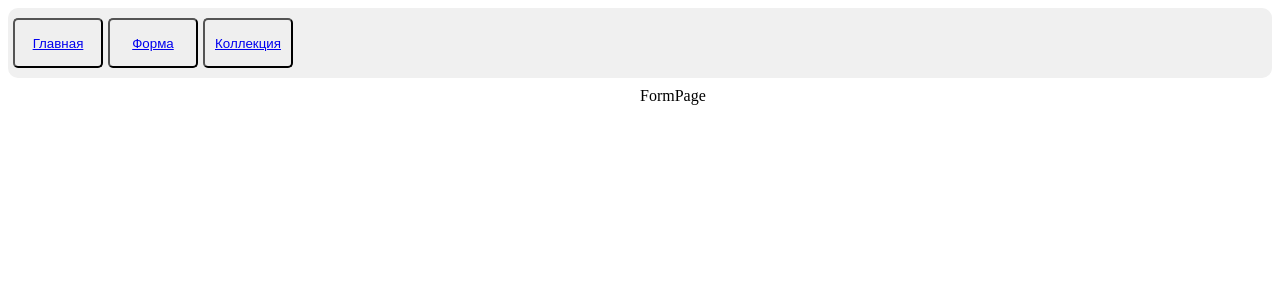
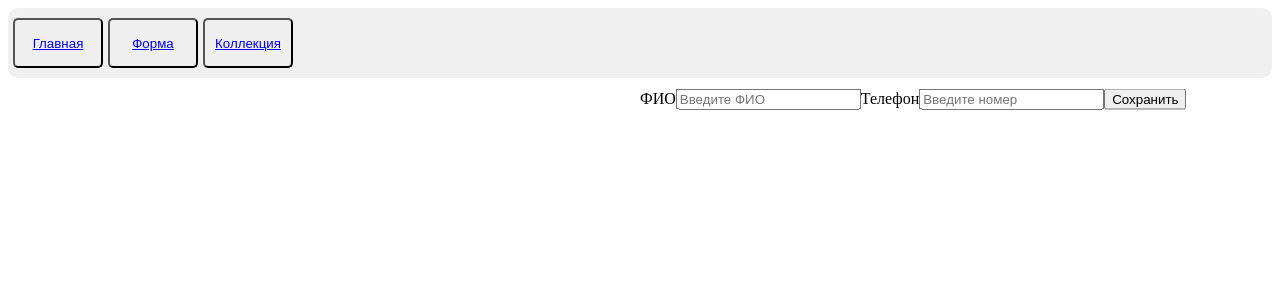
Before and after one commit to gknano/forGeogracom, a React (Create React App) app: page /formpage in a window 1280 px wide. Shown: the top 300 px of the page. Built offline with nearby package versions, Linux system fonts and the light colour scheme; the HTML template or start-up script is replaced by a standard one.

Commit message:
added table

```diff
--- a/src/Components/Pages/FormPage.js
+++ b/src/Components/Pages/FormPage.js
@@ -1,17 +1,73 @@
 import React from 'react';
 import styled from '@emotion/styled';
+import toCamelCase from '../../utils/toCamelCase';
+import toPhoneNumber from '../../utils/toPhoneNumber';
 
-const FormPageStyle = styled.div`
+const FormPageStyle = styled.form`
     transform: translate(50%,50%);
     position: absolute
     top:40%;
     left: 30%;
 `;
 
-const FormPage = () => {
-    return(
-        <FormPageStyle>FormPage</FormPageStyle>
+
+function FormPage() {
+
+    const [state, setState] = React.useState({
+      nameUser: "",
+      phoneNumber: "",
+    })
+
+    function handleChange(evt) {
+        const value = evt.target.value;
+        setState({
+          ...state,
+          [evt.target.name]: value
+        });
+    }
+
+    const setUserInfoToLocalStorage = (props)=> {
+        const { userName, phoneNumber } = state;
+        let keyName = 'user_' + localStorage.length;
+        let modifyUserName = toCamelCase(userName);
+        let modifyPhoneNumber = toPhoneNumber(phoneNumber);
+
+        localStorage.setItem(
+            keyName,
+            JSON.stringify({
+                modifyUserName,
+                modifyPhoneNumber,
+            })
+        );
+
+    }
+    return (
+      <FormPageStyle>
+        <label>
+          ФИО
+          <input
+            type="text"
+            name="userName"
+            placeholder="Введите ФИО"
+            value={state.userName}
+            onChange={handleChange}
+          />
+        </label>
+        <label>
+          Телефон
+          <input
+            type="text"
+            name="phoneNumber"
+            placeholder="Введите номер"
+            value={state.phoneNumber}
+            onChange={handleChange}
+          />
+        </label>
+        <label>
+        <button type="submit" onClick={setUserInfoToLocalStorage}>Сохранить</button>
+        </label>
+      </FormPageStyle>
     );
-};
+}
 
 export default FormPage;
--- a/src/Components/Pages/СollectionPage.js
+++ b/src/Components/Pages/СollectionPage.js
@@ -1,17 +1,48 @@
 import React from 'react';
 import styled from '@emotion/styled';
 
-const CollectionPageStyle = styled.h1`
+const CollectionPageStyle = styled.table`
     transform: translate(50%,50%);
     position: absolute;
     top:40%;
-    left: 30%;
+    left: 5%;
+    border: 1px solid grey;
+    width: 600px;
+    th {
+        width: 20%;
+    }
+    td:first-child {
+        width: 30%;
+    }
+    th, td {
+        border: 1px solid grey;
+    }
 `;
 
-const CollectionPage = () => {
+
+function CollectionPage() {
+
+    const data = JSON.parse(localStorage.getItem('user_0'));
+    console.log(data.modifyUserName, data.modifyPhoneNumber)
+
     return(
-        <CollectionPageStyle>CollectionPage</CollectionPageStyle>
-    );
+            <CollectionPageStyle>
+                <thead>
+                    <tr>
+                        <th>ФИО</th>
+                        <th>Телефон</th>
+                        <th>Удалить</th>
+                    </tr>
+                </thead>
+                <tbody>
+                    <tr >
+                        <td>{data.modifyUserName}</td>
+                        <td>{data.modifyPhoneNumber}</td>
+                        <td>2</td>
+                    </tr>
+                </tbody>
+            </CollectionPageStyle>
+        )
 }
 
 export default CollectionPage;
--- a/src/utils/toCamelCase.js
+++ b/src/utils/toCamelCase.js
@@ -2,8 +2,14 @@
 // "имя-фамилия-отчество", "имя_Фамилия-отчество", "Имя_фамилия_Отчество"
 // необходимо вернуть новую строку в формате CamelCase и пробелом как разделитель
 // подробнее - https://ru.wikipedia.org/wiki/CamelCase
-const toCamelCase = (user) => {
-    return user;
+const toCamelCase = (userName) => {
+    return userName
+    .replace(/[\_\-]/g, ' ').toLowerCase()
+    .split(' ')
+    .map(
+        (word, index) => index == 0 ? word : word[0].toUpperCase() + word.slice(1)
+    )
+    .join(' ');
 }
 
 export default toCamelCase;
--- a/src/utils/toPhoneNumber.js
+++ b/src/utils/toPhoneNumber.js
@@ -1,7 +1,11 @@
 // Параметр numbers - строка из 10 символов
 // её необходимо преобразовать в вид '7 (xxx) xxx-xxxx'
-const toPhoneNumber = (numbers) => {
-    return numbers;
+const toPhoneNumber = (number) => {
+    // number.splice(2,"", "(");
+    // number.splice(6,"", ")");
+    // number.splice(10,"", "-");
+    return number;
+
 }
 
 export default toPhoneNumber;
```
